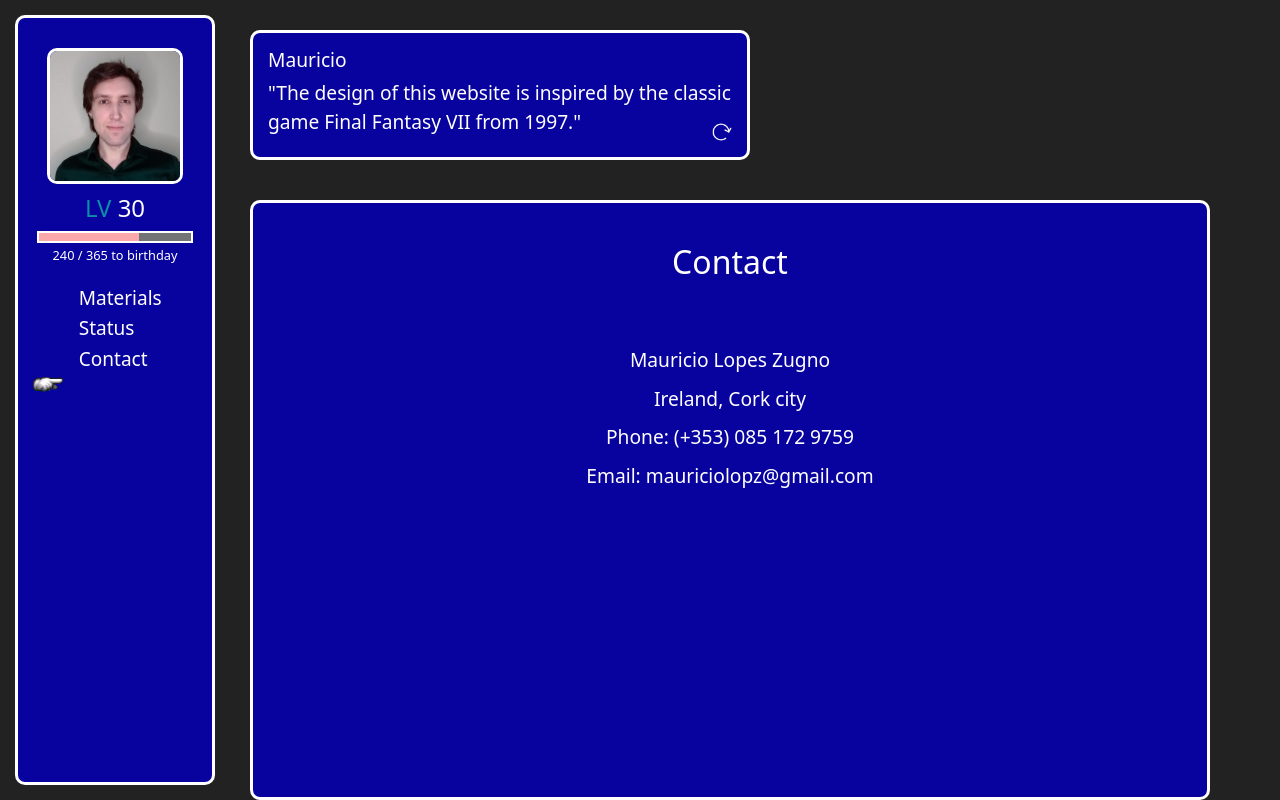
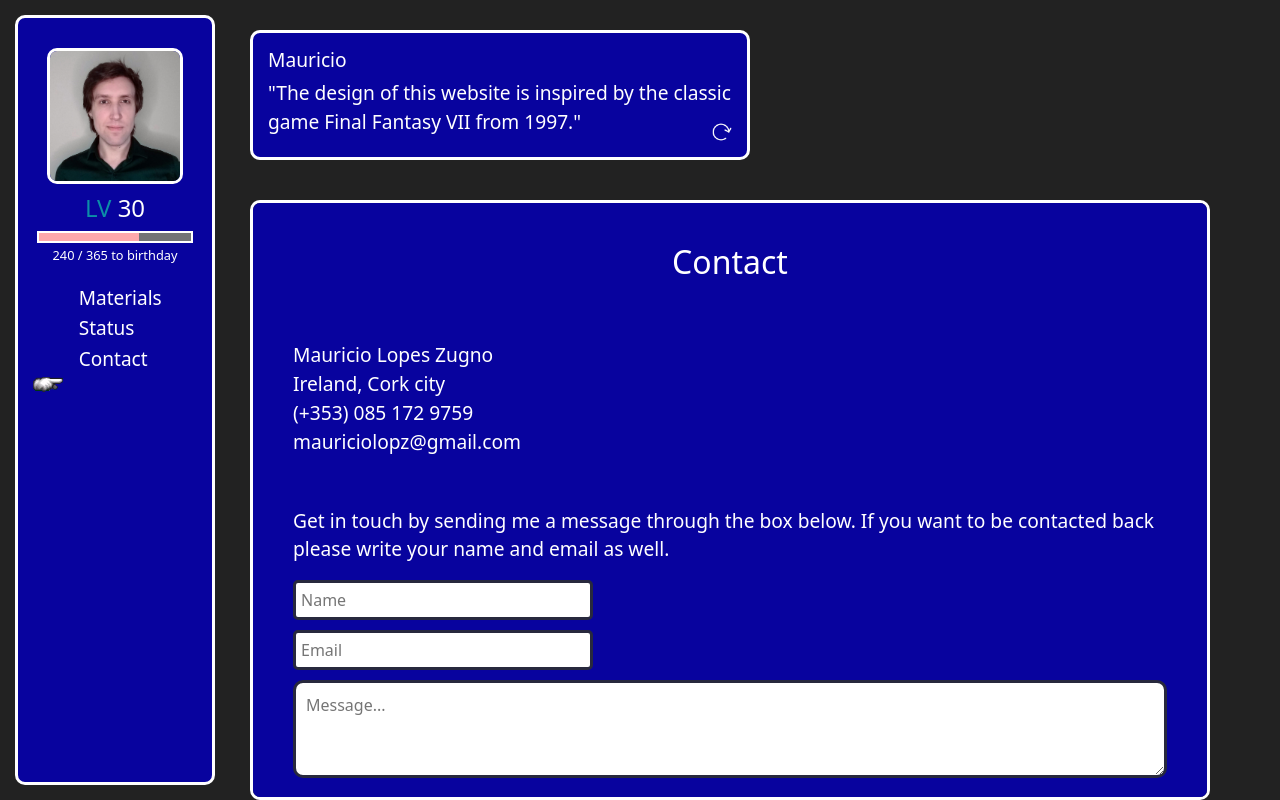
Before and after one commit to MauricioLZ/portfolio, a React (Create React App) app: page / in a window 1280 px wide. Both pictures are taken after a click on the button "Contact". Built offline with nearby package versions, Linux system fonts and the light colour scheme; no server answers.

Commit message:
Contact revert; EmailJS update

```diff
--- a/src/components/contact.jsx
+++ b/src/components/contact.jsx
@@ -1,7 +1,60 @@
+import { useState } from "react";
+import emailjs from '@emailjs/browser';
+//import { CircularProgress } from "@mui/material";
 import { motion } from "framer-motion"
+import { useEffect } from "react";
 
 function Contact()
 {
+    const [message, setMessage] = useState("");
+    const [name, setName] = useState("");
+    const [email, setEmail] = useState("");
+    const [submitMsg, setSubmitMsg] = useState("");
+    const [isSubmitting, setIsSubmitting] = useState(false);
+    const [feedbackColorClass, setFeedbackColorClass] = useState("")
+
+    useEffect(() => {
+        emailjs.init(process.env.REACT_APP_EMAIL_PUBLIC_KEY);
+    }, []);
+
+    function writeMessage(e) {
+        const target = e.target;
+        setMessage(target.value);
+    }
+
+    function writeName(e) {
+        const target = e.target;
+        setName(target.value);
+    }
+
+    function writeEmail(e) {
+        const target = e.target;
+        setEmail(target.value);
+    }
+
+    function changeSubmitState(active, message, colorClass) {
+        setFeedbackColorClass(colorClass);
+        setSubmitMsg(message);
+        setIsSubmitting(!active);
+    }
+
+    function onSubmit(e) {
+        e.preventDefault();
+        const target = e.target;
+
+        changeSubmitState(false, "Sending...", "colorProgress");
+
+        if (message.length > 0) {
+
+            emailjs.sendForm(process.env.REACT_APP_EMAIL_SERVICE_ID, process.env.REACT_APP_EMAIL_TEMPLATE_ID, target)
+                .then((result) => changeSubmitState(true, "Thank you, your message has been sent!", "colorOk"),
+                    (error) => changeSubmitState(true, "An error occurred, please try again.", "colorError"));
+        }
+        else {
+            changeSubmitState(true, "Please write a message to submit.", "colorError");
+        }
+    }
+
     return (
         <section className="contact">
             <motion.div
@@ -11,9 +64,27 @@ function Contact()
                 <p className="contactDetails">
                     Mauricio Lopes Zugno
                     <br/>Ireland, Cork city
-                    <br/>Phone: (+353) 085 172 9759
-                    <br/>Email: mauriciolopz@gmail.com
+                    <br/>(+353) 085 172 9759
+                    <br/>mauriciolopz@gmail.com
                 </p>
+                <p className="contactInstructions">Get in touch by sending me a message through the box below. If you want to be contacted back please write your name and email as well.</p>
+                <form onSubmit={onSubmit}>
+                    <input type="text" name="name" placeholder="Name" onChange={writeName} value={name}></input>
+                    <input type="email" name="email" placeholder="Email" onChange={writeEmail} value={email}></input>
+                    <textarea rows="3" name="message" placeholder="Message..." onChange={writeMessage} value={message}></textarea>
+                    <div className="contactSubmitContainer">
+                        <p className={"contactFeedback " + feedbackColorClass}>{submitMsg}</p>
+                        { !isSubmitting &&
+                            <button className="submitBtn" type="submit" name="submitBtn">Submit</button>
+                        }
+                        {  isSubmitting &&
+                            <button className="submitLoad" name="submitLoad" disabled>
+                                { //<CircularProgress size="" className="loadSmall"/>
+                                }
+                            </button>
+                        }
+                    </div>
+                </form>
             </motion.div>
         </section>
     );
--- a/src/style/App.css
+++ b/src/style/App.css
@@ -471,7 +471,7 @@ html, body {
 
 .contact {
   position: absolute;
-  text-align: center;
+  text-align: left;
   top: 200px;
   left: 330px;
   right: 70px;
@@ -495,7 +495,7 @@ html, body {
   font-size: 1.2rem;
   margin-top: 50px;
   margin-bottom: 50px;
-  line-height: 200%;
+  line-height: 150%;
 }
 
 .contactInstructions {
```
Also changed, not shown: 1 other file (tests, documents, lock files or other folders).
